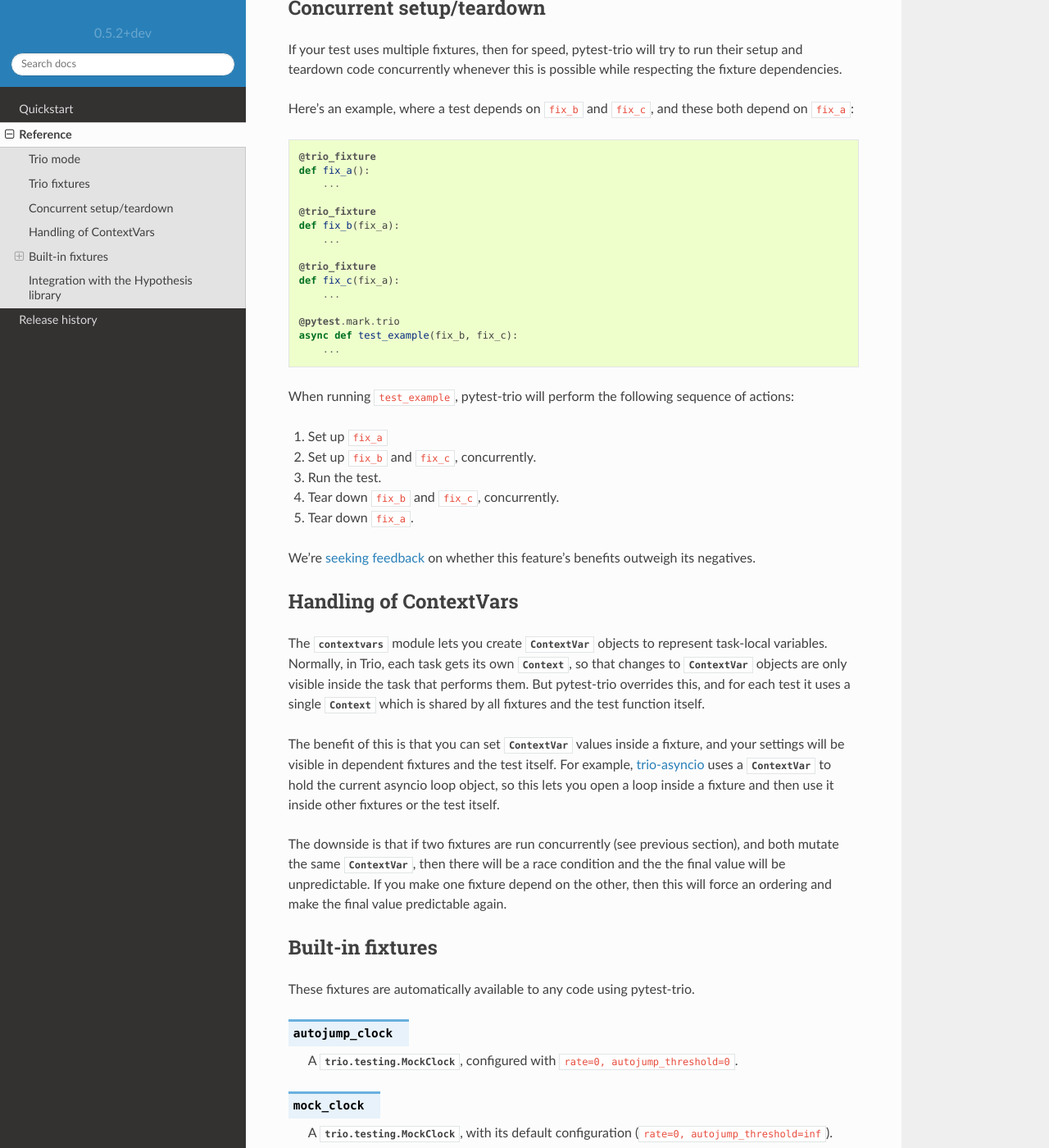
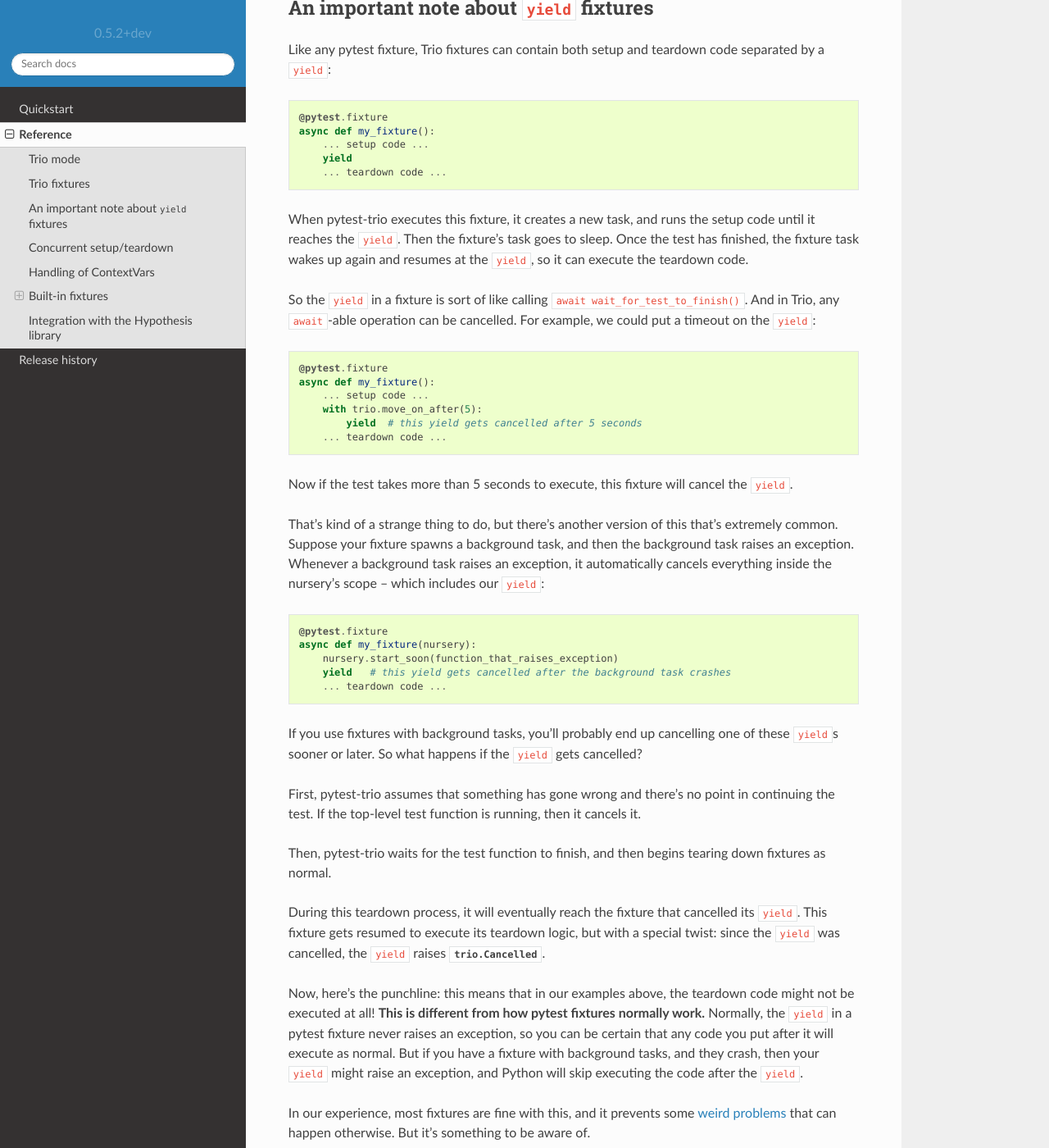
Before and after one commit to python-trio/pytest-trio, a Sphinx documentation site: the page built from docs/source/reference.rst, in a window 1280 px wide and 1400 px high, scrolled down 2031 px. Shown: the whole window at 82% size. Built offline with Sphinx 7.4.7 and the Read the Docs theme 2.0.0, drawn with Linux system fonts in a browser that asks for light colours; some of the changed text lies outside the part shown.

Commit message:
In Trio fixtures, 'yield' now acts as a checkpoint.

```diff
--- a/docs/source/reference.rst
+++ b/docs/source/reference.rst
@@ -104,6 +104,114 @@ module, or session
 <https://docs.pytest.org/en/latest/fixture.html#scope-sharing-a-fixture-instance-across-tests-in-a-class-module-or-session>`__,
 but Trio fixtures **must be test scoped**. Class, module, and session
 scope are not supported.
+
+
+.. _cancel-yield:
+
+An important note about ``yield`` fixtures
+------------------------------------------
+
+Like any pytest fixture, Trio fixtures can contain both setup and
+teardown code separated by a ``yield``::
+
+   @pytest.fixture
+   async def my_fixture():
+       ... setup code ...
+       yield
+       ... teardown code ...
+
+When pytest-trio executes this fixture, it creates a new task, and
+runs the setup code until it reaches the ``yield``. Then the fixture's
+task goes to sleep. Once the test has finished, the fixture task wakes
+up again and resumes at the ``yield``, so it can execute the teardown
+code.
+
+So the ``yield`` in a fixture is sort of like calling ``await
+wait_for_test_to_finish()``. And in Trio, any ``await``\-able
+operation can be cancelled. For example, we could put a timeout on the
+``yield``::
+
+   @pytest.fixture
+   async def my_fixture():
+       ... setup code ...
+       with trio.move_on_after(5):
+           yield  # this yield gets cancelled after 5 seconds
+       ... teardown code ...
+
+Now if the test takes more than 5 seconds to execute, this fixture
+will cancel the ``yield``.
+
+That's kind of a strange thing to do, but there's another version of
+this that's extremely common. Suppose your fixture spawns a background
+task, and then the background task raises an exception. Whenever a
+background task raises an exception, it automatically cancels
+everything inside the nursery's scope – which includes our ``yield``::
+
+   @pytest.fixture
+   async def my_fixture(nursery):
+       nursery.start_soon(function_that_raises_exception)
+       yield   # this yield gets cancelled after the background task crashes
+       ... teardown code ...
+
+If you use fixtures with background tasks, you'll probably end up
+cancelling one of these ``yield``\s sooner or later. So what happens
+if the ``yield`` gets cancelled?
+
+First, pytest-trio assumes that something has gone wrong and there's
+no point in continuing the test. If the top-level test function is
+running, then it cancels it.
+
+Then, pytest-trio waits for the test function to finish, and
+then begins tearing down fixtures as normal.
+
+During this teardown process, it will eventually reach the fixture
+that cancelled its ``yield``. This fixture gets resumed to execute its
+teardown logic, but with a special twist: since the ``yield`` was
+cancelled, the ``yield`` raises :exc:`trio.Cancelled`.
+
+Now, here's the punchline: this means that in our examples above, the
+teardown code might not be executed at all! **This is different from
+how pytest fixtures normally work.** Normally, the ``yield`` in a
+pytest fixture never raises an exception, so you can be certain that
+any code you put after it will execute as normal. But if you have a
+fixture with background tasks, and they crash, then your ``yield``
+might raise an exception, and Python will skip executing the code
+after the ``yield``.
+
+In our experience, most fixtures are fine with this, and it prevents
+some `weird problems
+<https://github.com/python-trio/pytest-trio/issues/75>`__ that can
+happen otherwise. But it's something to be aware of.
+
+If you have a fixture where the ``yield`` might be cancelled but you
+still need to run teardown code, then you can use a ``finally``
+block::
+
+   @pytest.fixture
+   async def my_fixture(nursery):
+       nursery.start_soon(function_that_crashes)
+       try:
+           # This yield could be cancelled...
+           yield
+       finally:
+           # But this code will run anyway
+           ... teardown code ...
+
+(But, watch out: the teardown code is still running in a cancelled
+context, so if it has any ``await``\s it could raise
+:exc:`trio.Cancelled` again.)
+
+Or if you use ``with`` to handle teardown, then you don't have to
+worry about this because ``with`` blocks always perform cleanup even
+if there's an exception::
+
+   @pytest.fixture
+   async def my_fixture(nursery):
+       with get_obj_that_must_be_torn_down() as obj:
+           nursery.start_soon(function_that_crashes, obj)
+           # This could raise trio.Cancelled...
+           # ...but that's OK, the 'with' block will still tear down 'obj'
+           yield obj
 
 
 Concurrent setup/teardown
--- /dev/null
+++ b/newsfragments/75.feature.rst
@@ -0,0 +1,4 @@
+Incompatible change: if you use ``yield`` inside a Trio fixture, and
+the ``yield`` gets cancelled (for example, due to a background task
+crashing), then the ``yield`` will now raise :exc:`trio.Cancelled`.
+See :ref:`cancel-yield` for details.
--- a/setup.py
+++ b/setup.py
@@ -18,6 +18,7 @@ setup(
     install_requires=[
         "trio >= 0.11",
         "async_generator >= 1.9",
+        "outcome",
         # For node.get_closest_marker
         "pytest >= 3.6"
     ],
```
Also changed, not shown: 2 other files.
